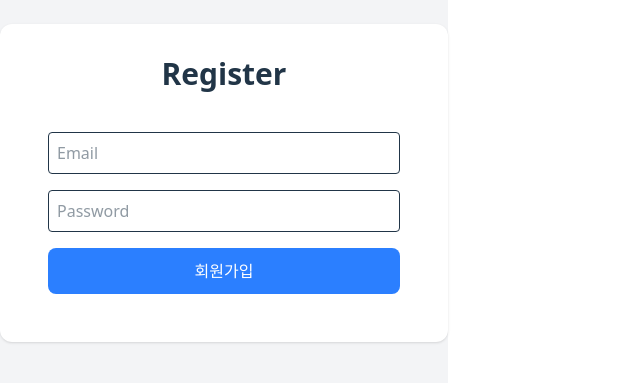
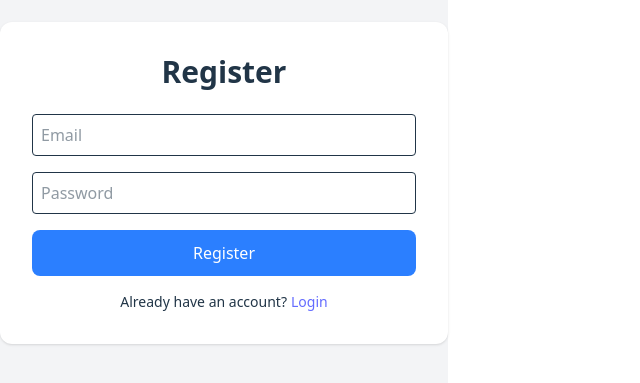
Before and after one commit to KimHakLae/railway-sample-app, a React app in the folder frontend/: page /register in a window 1280 px wide. Shown: the part 217-600 px from the top of the page, without its empty margins (0-640 px from the left). Built offline with nearby package versions, Linux system fonts and the light colour scheme; no server answers; the HTML template or start-up script is replaced by a standard one.

Commit message:
Login, Register Page 통일

```diff
--- a/frontend/src/components/RegisterForm.tsx
+++ b/frontend/src/components/RegisterForm.tsx
@@ -23,7 +23,7 @@ export default function RegisterForm() {
   }
 
   return (
-    <form onSubmit={handleSubmit} className="max-w-md mx-auto p-4 space-y-4">
+    <form onSubmit={handleSubmit} className="space-y-4">
       <div>
         <input
           type="email"
@@ -55,7 +55,7 @@ export default function RegisterForm() {
         type="submit"
         className="w-full !bg-blue-500 text-white p-2 rounded hover:bg-blue-600 transition"
       >
-        회원가입
+        Register
       </button>
     </form>
   )
--- a/frontend/src/pages/LoginPage.tsx
+++ b/frontend/src/pages/LoginPage.tsx
@@ -4,7 +4,7 @@ export default function LoginPage() {
   return (
     <div className="flex h-screen items-center justify-center bg-gray-100">
 
-      <div className="w-full max-w-md bg-white p-8 rounded-xl shadow">
+      <div className="w-screen max-w-md bg-white p-8 rounded-xl shadow">
 
         <h1 className="!text-3xl font-bold text-center mb-6">
           My Notes
--- a/frontend/src/pages/RegisterPage.tsx
+++ b/frontend/src/pages/RegisterPage.tsx
@@ -13,6 +13,16 @@ export default function RegisterPage(){
 
         <RegisterForm />
 
+        <p className="text-center mt-4 text-sm">
+          Already have an account?
+          <a
+            href="/"
+            className="text-blue-500 ml-1"
+          >
+            Login
+          </a>
+        </p>
+
       </div>
 
     </div>
```
